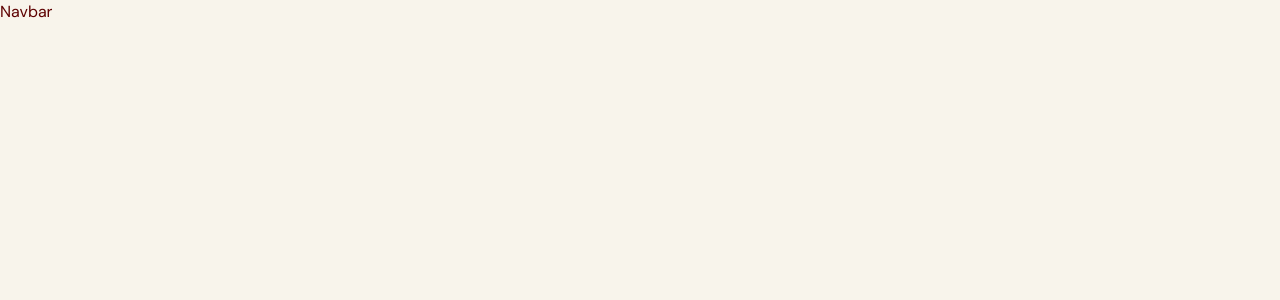
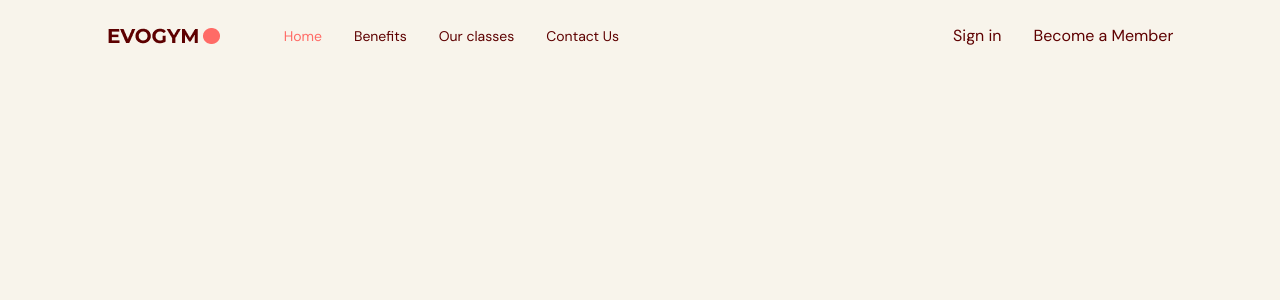
Before and after one commit to asgari1991/Fitness-App, a React (Vite) app: page / in a window 1280 px wide. Shown: the top 300 px of the page. Built offline with nearby package versions, Linux system fonts and the light colour scheme.

Commit message:
feat:navbar menu

```diff
--- a/src/App.tsx
+++ b/src/App.tsx
@@ -1,14 +1,16 @@
+import { useState } from "react"
 import Navbar from "./scenes/navbar"
+import { SelectedPage } from "@/shared/types"
 
 
 
 function App() {
-
+const [selectedPage,setSelectedPage]=useState<SelectedPage>(SelectedPage.Home)
 
   return (
 
       <div className='app bg-gray-20'>
-        <Navbar/>
+        <Navbar selectedPage={selectedPage} setSelectedPage={setSelectedPage}/>
       </div>
 
 
--- /dev/null
+++ b/src/scenes/navbar/Link.tsx
@@ -0,0 +1,23 @@
+import type { SelectedPage } from "@/shared/types";
+import AnchorLink from "react-anchor-link-smooth-scroll";
+
+type Props = {
+  page: string;
+  selectedPage: SelectedPage;
+  setSelectedPage: (value: SelectedPage) => void;
+};
+
+const Link = ({ page, selectedPage, setSelectedPage }: Props) => {
+  const lowerCasePage = page.toLowerCase().replace(/ /g, "") as SelectedPage;
+  return (
+    <AnchorLink
+      className={`${selectedPage === lowerCasePage ? "text-primary-500" : ""}
+    duration transition hover:text-primary-300`}
+      href={`#${lowerCasePage}`}
+      onClick={() => setSelectedPage(lowerCasePage)}
+    >
+      {page}
+    </AnchorLink>
+  );
+};
+export default Link;
--- a/src/scenes/navbar/index.tsx
+++ b/src/scenes/navbar/index.tsx
@@ -1,11 +1,40 @@
-import { Bars3Icon,XMarkIcon } from "@heroicons/react/24/solid"
-type Props = {}
+import { Bars3Icon, XMarkIcon } from "@heroicons/react/24/solid";
+import Logo from "@/assets/Logo.png";
+import Link from "./Link";
+import type { SelectedPage } from "@/shared/types";
+type Props = {
+  selectedPage: SelectedPage;
+  setSelectedPage: (value: SelectedPage) => void;
+};
 
-const Navbar = (props: Props) => {
+const Navbar = ({selectedPage,setSelectedPage}: Props) => {
+  const flexBetween = "flex items-center justify-between";
   return (
-    <div>Navbar</div>
+    <nav>
+      <div className={`${flexBetween} fixed top-0 z-30 w-full py-6`}>
+        <div className={`${flexBetween} mx-auto w-5/6`}>
+          <div className={`${flexBetween} w-full gap-16`}>
+            {/* Left Side*/}
+            <img src={Logo} alt="Logo" />
 
-  )
-}
+            {/* Right Side*/}
+            <div className={`${flexBetween} w-full`}>
+                <div className={`${flexBetween} gap-8 text-sm`}>
+                    <Link page="Home" selectedPage={selectedPage} setSelectedPage={setSelectedPage}/>
+                    <Link page="Benefits" selectedPage={selectedPage} setSelectedPage={setSelectedPage}/>
+                    <Link page="Our classes" selectedPage={selectedPage} setSelectedPage={setSelectedPage}/>
+                    <Link page="Contact Us" selectedPage={selectedPage} setSelectedPage={setSelectedPage}/>
+                </div>
+                <div className={`${flexBetween} gap-8`}>
+                    <p>Sign in</p>
+                    <button>Become a Member</button>
+                </div>
+            </div>
+          </div>
+        </div>
+      </div>
+    </nav>
+  );
+};
 
-export default Navbar
+export default Navbar;
--- /dev/null
+++ b/src/shared/types.ts
@@ -0,0 +1,6 @@
+export enum SelectedPage{
+    Home="home",
+    Benefits="benefits",
+    OurClasses="ourclasses",
+    ContactUs="countactus"
+  }
```
